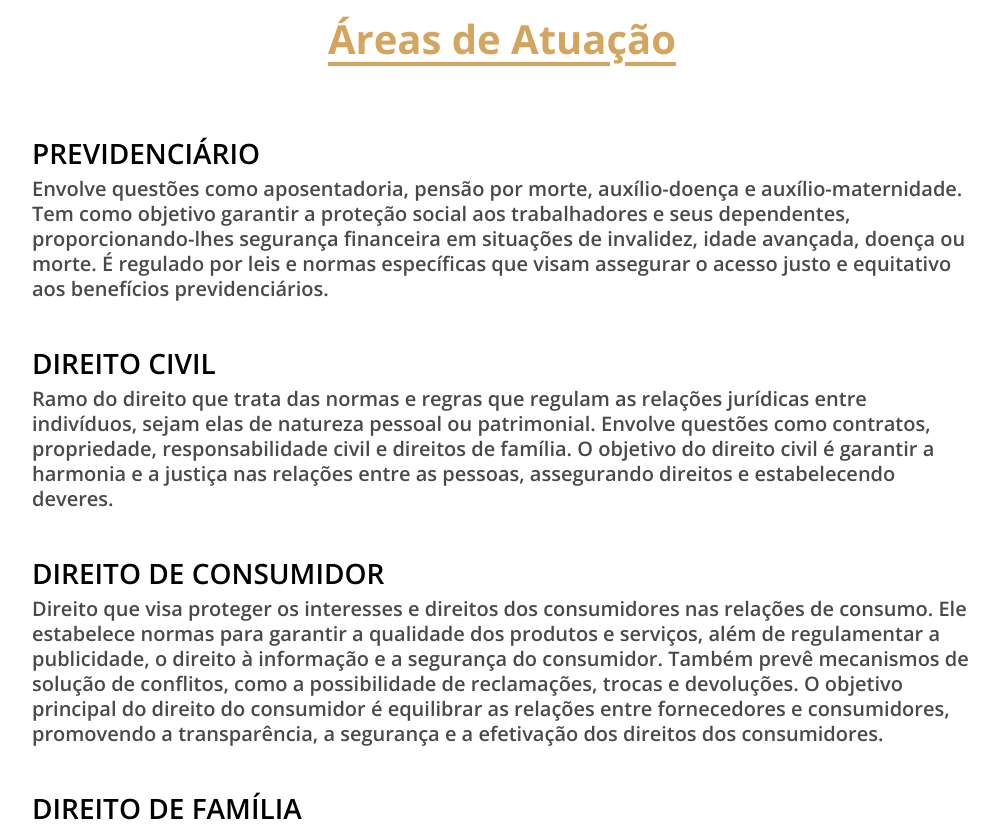
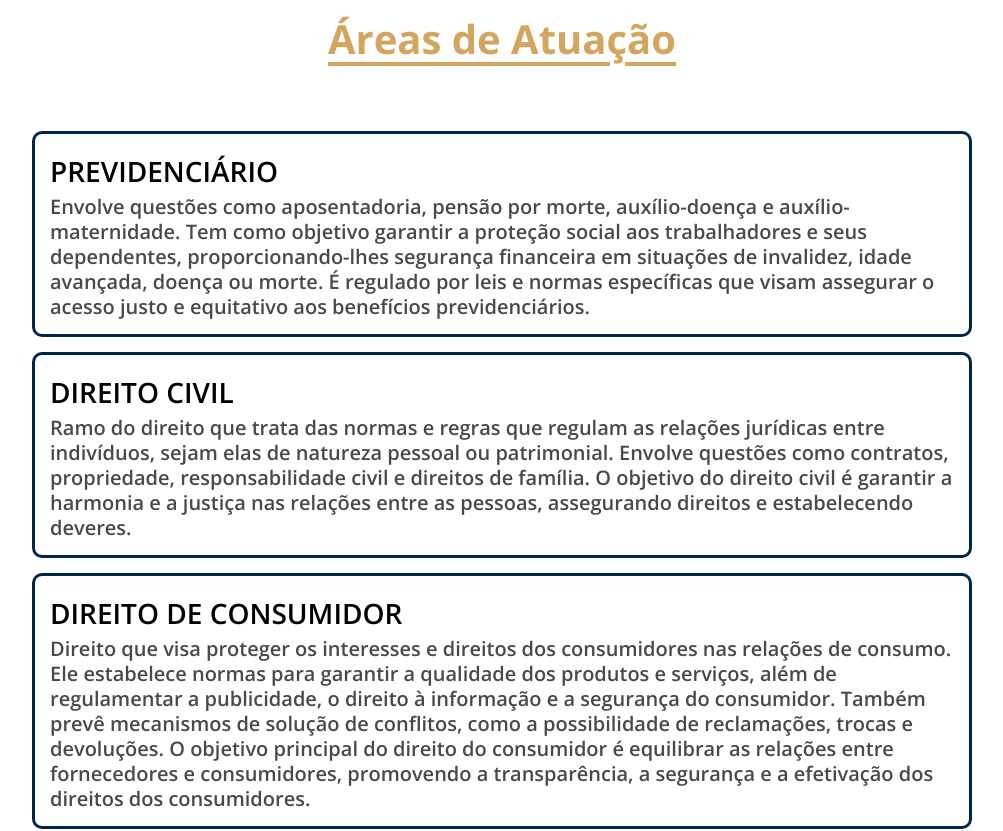
Before and after one commit to DionatanS/lp-advocacia, a Next.js app: page / in a window 1280 px wide. Shown: the part 2280-3111 px from the top of the page, without its empty margins (138-1141 px from the left). Built offline with nearby package versions, Linux system fonts and the light colour scheme.

Commit message:
Ajustes antes do parallax

```diff
--- a/src/components/Acting/styles.module.css
+++ b/src/components/Acting/styles.module.css
@@ -31,6 +31,10 @@
     }
 
 }
+.cardActing:hover{
+    transform: translateY(-5px);
+    transition: transform 0.3s ease;
+}
 .iconCard{
     width: 50px;
     height: 50px;
--- a/src/components/Adress/styles.module.css
+++ b/src/components/Adress/styles.module.css
@@ -62,3 +62,6 @@
     font-weight: 600;
     line-height: 28px;
 }
+.btnAdress:hover{
+    opacity: 0.8;
+}
--- a/src/components/Areas/styles.module.css
+++ b/src/components/Areas/styles.module.css
@@ -15,9 +15,18 @@
     margin-bottom: 70px;
 }
 .contentCardAreas{
-    @media (max-width: 1280px) {
+    /* @media (max-width: 1280px) {
         padding-inline: 20px;
-    }
+    } */
+    border: solid #00264C;
+    border-radius: 10px;
+    padding: 15px 15px 15px 15px;
+    margin-inline: 20px;
+
+}
+.contentCardAreas:hover{
+    transform: translateY(-5px);
+    transition: transform 0.3s ease;
 }
 .titleCardAreas{
     font-family: 'Open Sans';
@@ -38,7 +47,7 @@
 .containerCardsArea{
     display: flex;
     flex-direction: column;
-    gap: 40px;
+    gap: 15px;
 }
 .btnScheduling{
     margin-inline: auto;
@@ -58,3 +67,7 @@
     line-height: 28px;
     color: #00264C;
 }
+.btnScheduling:hover{
+    background-color: #00264C;
+    color: #fff;
+}
--- a/src/components/Contact/styles.module.css
+++ b/src/components/Contact/styles.module.css
@@ -114,4 +114,8 @@ display: none;
     font-family: Open Sans;
     font-weight: 600;
     line-height: 28px;
+    cursor: pointer;
 }
+.btnSend:hover{
+    opacity: 0.8;
+}
--- a/src/components/Differential/styles.module.css
+++ b/src/components/Differential/styles.module.css
@@ -39,6 +39,10 @@
         height: 250px;
     }
 }
+.cardDifferential:hover{
+    transform: translateY(-5px);
+    transition: transform 0.3s ease;
+}
 .emphasis{
     font-family: 'Open Sans';
     font-style: normal;
--- a/src/components/Experiences/styles.module.css
+++ b/src/components/Experiences/styles.module.css
@@ -38,3 +38,6 @@
     line-height: 28px;
     color: #FFF;
 }
+.btnReport:hover{
+    opacity: 0.8;
+}
--- a/src/components/Hero/styles.module.css
+++ b/src/components/Hero/styles.module.css
@@ -107,7 +107,12 @@
     font-size: 20px;
     line-height: 28px;
     gap: 20px;
+    cursor: pointer;
 }
+.buttonFaleConosco:hover{
+    opacity: 0.8;
+}
+
 .destaque{
     color: #D99228;
 }
```
